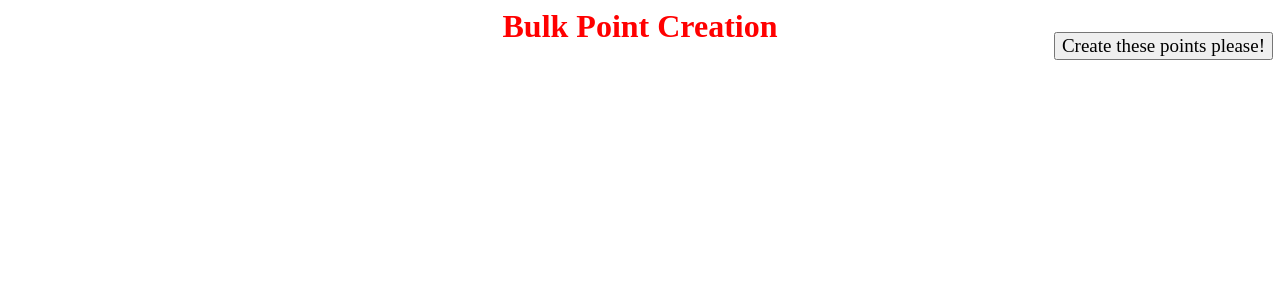
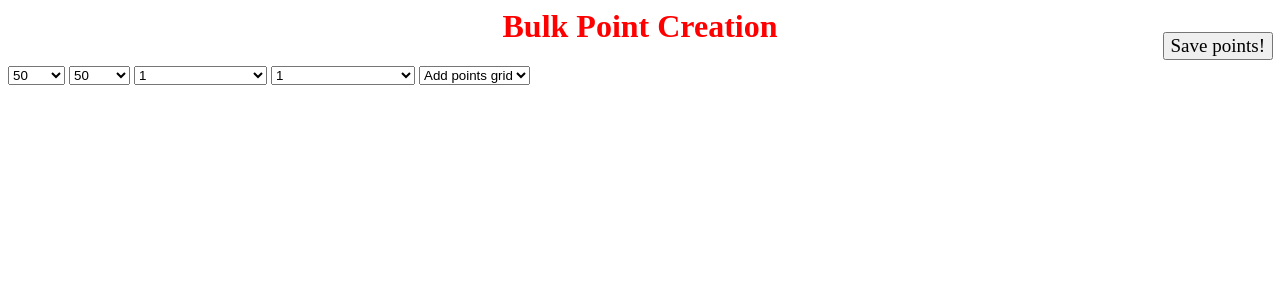
Before and after one commit to henrysingleton/timetomelbourne, a Django app: template pttime/templates/pttime/bulkcreate.html in a window 1280 px wide. Shown: the top 300 px of the page. Run offline with Django 3.2, Linux system fonts and the light colour scheme; the template is opened without the code that fills it, so the values that code supplies are empty; parts of the project's set-up code (start-up, migrations or seed data) failed here and were passed over; some libraries are stand-ins or nearby versions.

Commit message:
Refactored a bit of the JS. its still woeful. Options now though! Crash browser Less! Amazing features!

```diff
--- a/pttime/static/pttime/bulk-create.js
+++ b/pttime/static/pttime/bulk-create.js
@@ -2,48 +2,94 @@ window.markers = [];
 window.markerExport = function() {
     console.log(JSON.stringify(window.markers));
 }
+
+var myIcon = L.divIcon({className: 'my-div-icon'}),
+
+save_markers = function(e) {
+    points = window.markers.map(format_point);
+
+    var data = {
+        data: points
+    };
+
+    $.ajax({
+        url: '/pttime/bulk-list/',
+        type: 'POST',
+        contentType: "application/json",
+        data: JSON.stringify(data)
+    });
+},
+
+format_point = function(latlng) {
+    return {
+        "geolocation": {
+            "coordinates": latlng,
+            "type": "Point"
+        }
+    };
+},
+
+map_points = function(data) {
+    data.each(function(point) {
+        create_point(geolocation.coordinates);
+    })
+},
+
+create_point = function(latlng, map) {
+    marker = L.marker([lat, lng], {icon: myIcon});
+    marker.on('click',function(e) {
+        window.maps[0].removeLayer(e.target);
+    });
+    marker.addTo(window.maps[0]);
+
+    return marker;
+},
+
+fetch_points = function() {
+    $.ajax({
+        dataType: "json",
+        url: '/pttime/points/list/',
+        success: map_points
+    });
+},
+
+generate_point_array = function(e) {
+    var latInc = ($('#lat_spacing').val() * 0.004), //0.016 Y
+        lngInc = ($('#lng_spacing').val() * 0.005),  //0.02  X (to handle the fact that spacing is slightly different between lng and lat
+        latLimit = $('#grid_width').val() * 1,
+        lngLimit = $('#grid_height').val() * 1;
+
+    var startingLat = e.latlng.lat,
+        startingLng = e.latlng.lng;
+
+    for (lat = startingLat; lat > startingLat - (latInc * latLimit); lat = lat - latInc) {
+        for (lng = startingLng; lng < startingLng + (lngInc * lngLimit); lng = lng + lngInc) {
+            create_point([lat, lng])
+            window.markers.push([lat, lng]);
+        }
+    }
+
+    return true;
+},
+
+onMapClick = function(e) {
+    if ($('#tool').val() == 'add') {
+        return generate_point_array(e);
+    }
+    return true;
+};
+
 
 function main_map_init (map, options) {
 
     // set default position
     map.setView([-37.81044510305556, 144.9629044532776], 13);
 
-    L.tileLayer('http://192.168.56.101/osm/{z}/{x}/{y}.png', {
-        attribution: '&copy; <a href="http://osm.org/copyright">OpenStreetMap</a> contributors, Running from PTTIME mirror'
-    }).addTo(map);
-
-    var onMapClick = function(e) {
-        var latInc = (1 * 0.004), //0.016 Y
-            lngInc = (1 * 0.005),  //0.02  X
-            latLimit = 50,
-            lngLimit = 50,
-            myIcon = L.divIcon({className: 'my-div-icon'});
-
-        var startingLat = e.latlng.lat,
-            startingLng = e.latlng.lng;
-
-        for (lat = startingLat; lat > startingLat - (latInc * latLimit); lat = lat - latInc) {
-
-            for (lng = startingLng; lng < startingLng + (lngInc * lngLimit); lng = lng + lngInc) {
-
-
-                var marker = L.marker([lat, lng], {icon: myIcon});
-
-                //markers.push(marker.toGeoJSON());
-                window.markers.push([lat, lng]);
-
-                marker.on('click',function(e) {
-                    map.removeLayer(e.target);
-                });
-                marker.addTo(map);
-            }
-        }
-
-        // then do something like JSON.stringify(window.markers) to export your lovely data!
-
-
-    };
-
+    // Main map event
     map.on('click', onMapClick);
 
+    // Save markers event
+    document.getElementsByClassName('create-points')[0].addEventListener('click',save_markers);
+
+    window.map = map;
 }
--- a/pttime/templates/pttime/bulkcreate.html
+++ b/pttime/templates/pttime/bulkcreate.html
@@ -9,11 +9,51 @@
     <body>
         <h1>Bulk Point Creation</h1>
 
+        <select id="grid_width">
+            <option>Width</option>
+            <option>1</option>
+            <option>5</option>
+            <option>10</option>
+            <option>20</option>
+            <option selected>50</option>
+            <option>100</option>
+        </select>
+
+        <select id="grid_height">
+            <option>Height</option>
+            <option>1</option>
+            <option>5</option>
+            <option>10</option>
+            <option>20</option>
+            <option selected>50</option>
+            <option>100</option>
+        </select>
+
+        <select id="lat_spacing">
+            <option>Latitudinal spacing</option>
+            <option>0.5</option>
+            <option selected>1</option>
+            <option>1.5</option>
+        </select>
+
+        <select id="lng_spacing">
+            <option>Longitudinal spacing</option>
+            <option>0.5</option>
+            <option selected>1</option>
+            <option>1.5</option>
+        </select>
+
+        <select id="tool">
+            <option>Select tool</option>
+            <option value="add" selected>Add points grid</option>
+            <option value="nothing">Nothing</option>
+        </select>
+
         <button class="create-points">
-            Create these points please!
+            Save points!
         </button>
 
-
+        <script type="text/javascript" src='{% static "pttime/jquery-2.1.4.js" %}'></script>
         {% leaflet_map "main" callback="main_map_init" %}
         <script type="text/javascript" src='{% static "pttime/bulk-create.js" %}'></script>
 
```
